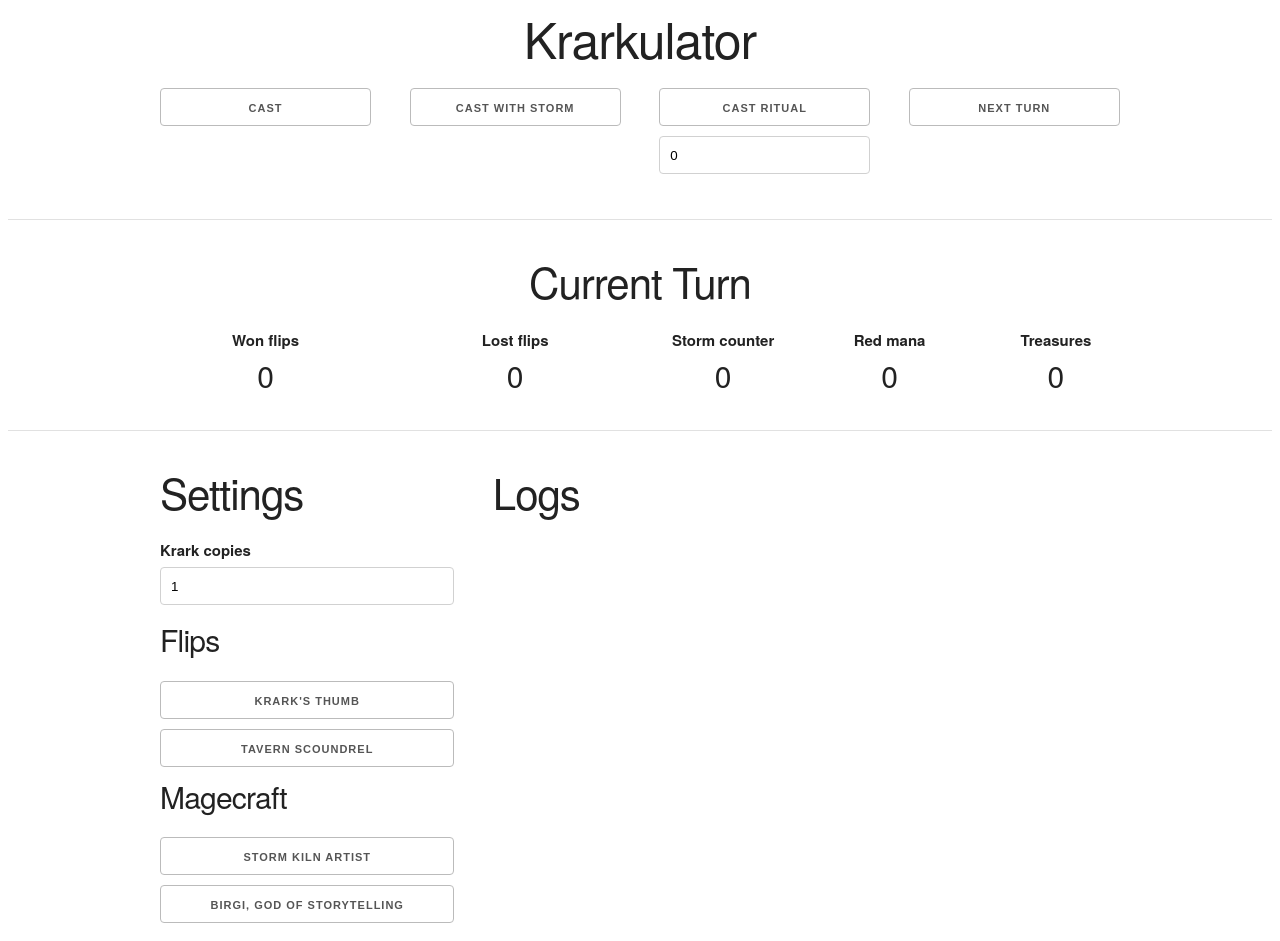
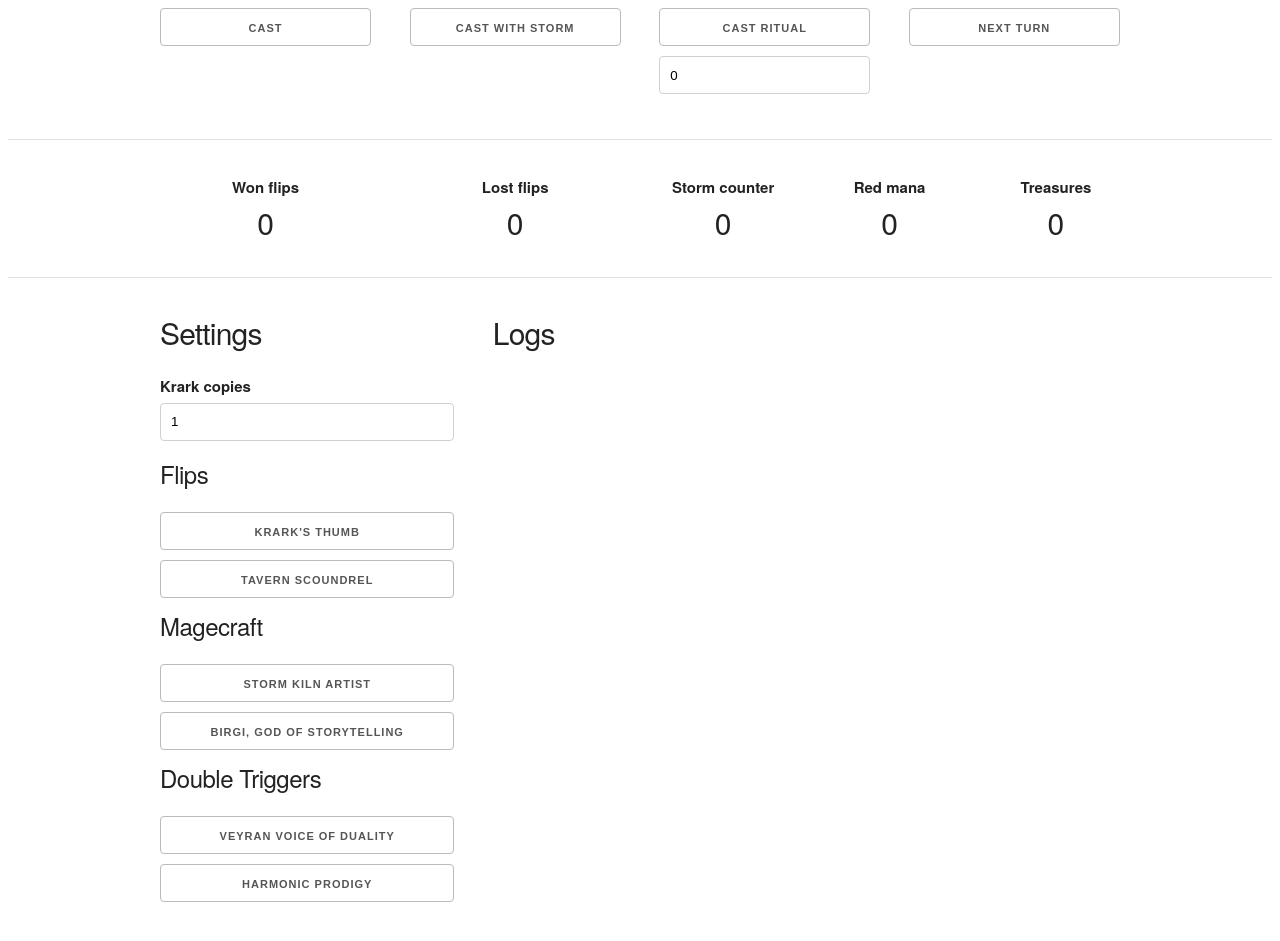
Before and after one commit to fsantand/krarkulator, a Vue app: page / in a window 1280 px wide. Shown: the top 941 px of the page. After the commit the page ends 920 px from the top, so only its background shows below. Built offline with nearby package versions, Linux system fonts and the light colour scheme; the HTML template or start-up script is replaced by a standard one.

Commit message:
fix(bug): count all treasures

```diff
--- a/src/App.vue
+++ b/src/App.vue
@@ -8,61 +8,65 @@
 
 const logs = ref([])
 
-const krarkCopies = ref(1);
+const krarkCopies = ref(1)
 
-const krarkThumb = ref(false);
-const tavernScoundrel = ref(false);
-const stormKilnArtist = ref(false);
-const birgi = ref(false);
-const veyran = ref(false);
-const harmonicProdigy = ref(false);
+const krarkThumb = ref(false)
+const tavernScoundrel = ref(false)
+const stormKilnArtist = ref(false)
+const birgi = ref(false)
+const veyran = ref(false)
+const harmonicProdigy = ref(false)
 
-const wonFlips = ref(0);
-const lostFlips = ref(0);
-const stormCount = ref(0);
-const redMana = ref(0);
-const treasures = ref(0);
+const wonFlips = ref(0)
+const lostFlips = ref(0)
+const stormCount = ref(0)
+const redMana = ref(0)
+const treasures = ref(0)
 
-const ritualManaAmount = ref(0);
+const ritualManaAmount = ref(0)
 
 function logAction(message) {
   logs.value.push(message)
 }
 
 function flipCoin() {
-  return Math.random() >= 0.5 ? 1 : 0;
+  return Math.random() >= 0.5 ? 1 : 0
 }
 
 function flipCoins(triggerAmount) {
-  const flippedCoins = Array(krarkCopies.value * triggerAmount).fill(0).map(flipCoin);
+  const flippedCoins = Array(krarkCopies.value * triggerAmount)
+    .fill(0)
+    .map(flipCoin)
 
   if (!krarkThumb.value) {
     return {
-      wonFlips: flippedCoins.filter(x => x === 1).length,
-      lostFlips: flippedCoins.filter(x => x === 0).length,
+      wonFlips: flippedCoins.filter((x) => x === 1).length,
+      lostFlips: flippedCoins.filter((x) => x === 0).length,
       choiceFlips: 0,
     }
   }
 
   for (let i = 0; i < flippedCoins.length; i++) {
-    flippedCoins[i] = flippedCoins[i]+flipCoin()
+    flippedCoins[i] = flippedCoins[i] + flipCoin()
   }
 
   return {
-    wonFlips: flippedCoins.filter(x => x === 2).length,
-    lostFlips: flippedCoins.filter(x => x === 0).length,
-    choiceFlips: flippedCoins.filter(x => x === 1).length,
+    wonFlips: flippedCoins.filter((x) => x === 2).length,
+    lostFlips: flippedCoins.filter((x) => x === 0).length,
+    choiceFlips: flippedCoins.filter((x) => x === 1).length,
   }
 }
 
-function optimizeFlips({wonFlips, lostFlips, choiceFlips}) {
-  logAction({message: `Optimizing flips: ${wonFlips} won, ${lostFlips} lost, ${choiceFlips} to choose`})
+function optimizeFlips({ wonFlips, lostFlips, choiceFlips }) {
+  logAction({
+    message: `Optimizing flips: ${wonFlips} won, ${lostFlips} lost, ${choiceFlips} to choose`,
+  })
   if (lostFlips == 0 && choiceFlips > 0) {
-    choiceFlips--;
-    lostFlips++;
+    choiceFlips--
+    lostFlips++
   }
   return {
-    wonFlips: wonFlips+choiceFlips,
+    wonFlips: wonFlips + choiceFlips,
     lostFlips: lostFlips,
   }
 }
@@ -71,37 +75,45 @@
   return 1 + +veyran.value + +harmonicProdigy.value
 }
 
+function resetCast() {
+  redMana.value = 0
+  treasures.value = 0
+  wonFlips.value = 0
+  lostFlips.value = 0
+
+}
+
 function castValidations(triggerAmount) {
   if (birgi.value) {
-    increaseRedMana(1*triggerAmount);
+    increaseRedMana(1 * triggerAmount)
   }
   if (stormKilnArtist.value) {
-    increaseTreasures(1*triggerAmount);
+    increaseTreasures(1 * triggerAmount)
   }
 }
 
 function copyValidations(copyAmount, triggerAmount) {
   if (stormKilnArtist.value) {
-    increaseTreasures(1*copyAmount*triggerAmount)
+    increaseTreasures(1 * copyAmount * triggerAmount)
   }
 }
 
 function flipValidations(flipAmount) {
   if (tavernScoundrel.value) {
-    increaseTreasures(2*flipAmount);
+    increaseTreasures(2 * flipAmount)
   }
 }
 
 function increaseRedMana(x) {
-  redMana.value = x;
+  redMana.value = redMana.value + x
 }
 
 function increaseTreasures(x) {
-  treasures.value = x;
+  treasures.value = treasures.value + x
 }
 
 function increaseStormCount() {
-  stormCount.value++;
+  stormCount.value++
 }
 
 //Actions
@@ -109,94 +121,104 @@
   logAction({
     message: `Casting a ritual of ${ritualManaAmount.value} mana...`,
     ritualAmount: ritualManaAmount.value,
-  });
-  const triggerAmount = getTriggerAmount();
+  })
+  resetCast();
+  const triggerAmount = getTriggerAmount()
   increaseStormCount()
   castValidations(triggerAmount)
-  let result = flipCoins(triggerAmount);
+  let result = flipCoins(triggerAmount)
   if (krarkThumb.value) {
-    result = optimizeFlips(result);
+    result = optimizeFlips(result)
   }
-  wonFlips.value = result.wonFlips;
-  lostFlips.value = result.lostFlips;
-  copyValidations(result.wonFlips, triggerAmount);
-  flipValidations(result.wonFlips);
+  wonFlips.value = result.wonFlips
+  lostFlips.value = result.lostFlips
+  copyValidations(result.wonFlips, triggerAmount)
+  flipValidations(result.wonFlips)
   increaseRedMana(result.wonFlips * ritualManaAmount.value)
-  logAction({message: `The cast cointains ${wonFlips.value} won flips and ${lostFlips.value} lost flips`});
+  logAction({
+    message: `The cast cointains ${wonFlips.value} won flips and ${lostFlips.value} lost flips`,
+  })
 }
 
 function castSpell() {
   logAction({
     message: `Casting a spell...`,
     ritualAmount: ritualManaAmount.value,
-  });
+  })
 
-  const triggerAmount = getTriggerAmount();
-  increaseStormCount();
+  resetCast();
+  const triggerAmount = getTriggerAmount()
+  increaseStormCount()
   castValidations(triggerAmount)
-  let result = flipCoins(triggerAmount);
+  let result = flipCoins(triggerAmount)
   if (krarkThumb.value) {
-    result = optimizeFlips(result);
+    result = optimizeFlips(result)
   }
-  wonFlips.value = result.wonFlips;
-  lostFlips.value = result.lostFlips;
-  flipValidations(result.wonFlips);
-  copyValidations(result.wonFlips, triggerAmount);
-  logAction({message: `The cast cointains ${wonFlips.value} won flips and ${lostFlips.value} lost flips`});
+  wonFlips.value = result.wonFlips
+  lostFlips.value = result.lostFlips
+  flipValidations(result.wonFlips)
+  copyValidations(result.wonFlips, triggerAmount)
+  logAction({
+    message: `The cast cointains ${wonFlips.value} won flips and ${lostFlips.value} lost flips`,
+  })
 }
 
 function castSpellWithStorm() {
   logAction({
     message: `Casting a spell with storm...`,
     ritualAmount: ritualManaAmount.value,
-  });
+  })
 
-  const triggerAmount = getTriggerAmount();
+  resetCast();
+  const triggerAmount = getTriggerAmount()
   castValidations(triggerAmount)
-  let result = flipCoins(triggerAmount);
+  let result = flipCoins(triggerAmount)
   if (krarkThumb.value) {
-    result = optimizeFlips(result);
+    result = optimizeFlips(result)
   }
-  wonFlips.value = result.wonFlips;
-  lostFlips.value = result.lostFlips;
-  flipValidations(result.wonFlips);
-  copyValidations(result.wonFlips, triggerAmount);
-  logAction({message: `The cast cointains ${wonFlips.value} won flips and ${lostFlips.value} lost flips`});
-  logAction({message: `The amount of copies of the spell is ${wonFlips.value + stormCount.value}`});
-  increaseStormCount();
+  wonFlips.value = result.wonFlips
+  lostFlips.value = result.lostFlips
+  flipValidations(result.wonFlips)
+  copyValidations(result.wonFlips, triggerAmount)
+  logAction({
+    message: `The cast cointains ${wonFlips.value} won flips and ${lostFlips.value} lost flips`,
+  })
+  logAction({
+    message: `The amount of copies of the spell is ${wonFlips.value + stormCount.value}`,
+  })
+  increaseStormCount()
 }
 
 function nextTurn() {
-  stormCount.value = 0;
-  redMana.value = 0;
-  treasures.value = 0;
-  wonFlips.value = 0;
-  lostFlips.value = 0;
+  stormCount.value = 0
+  redMana.value = 0
+  treasures.value = 0
+  wonFlips.value = 0
+  lostFlips.value = 0
 
   logAction({
-    message: 'Going into next turn'
-  });
+    message: 'Going into next turn',
+  })
 }
-
 </script>
 
 <template>
-  <header>
-    <h1 class="u-full-width centered">Krarkulator</h1>
-  </header>
-
   <main>
     <div class="container">
       <div class="row">
         <Button @click="castSpell" class="three columns" label="Cast" />
         <Button @click="castSpellWithStorm" class="three columns" label="Cast with Storm" />
-        <ButtonWithField @on-cast="castRitual" v-model='ritualManaAmount' class="three columns" label="Cast ritual" />
+        <ButtonWithField
+          @on-cast="castRitual"
+          v-model="ritualManaAmount"
+          class="three columns"
+          label="Cast ritual"
+        />
         <Button @click="nextTurn" class="three columns" label="Next Turn" />
       </div>
     </div>
     <hr />
     <div class="container">
-      <h2 class="centered">Current Turn</h2>
       <div class="row">
         <Counter v-model="wonFlips" class="three columns" title="Won flips" />
         <Counter v-model="lostFlips" class="three columns" title="Lost flips" />
@@ -209,12 +231,12 @@
     <div class="container">
       <div class="row">
         <div class="four columns">
-          <h2>Settings</h2>
+          <h4>Settings</h4>
           <div>
             <label for="krarkCopies">Krark copies</label>
             <input class="u-full-width" type="number" v-model="krarkCopies" />
           </div>
-          <h4>Flips</h4>
+          <h5>Flips</h5>
           <SettingCheck
             @click="logAction({ message: 'Krark\'s Thumb toggled', value: krarkThumb })"
             v-model="krarkThumb"
@@ -225,7 +247,7 @@
             v-model="tavernScoundrel"
             label="Tavern Scoundrel"
           />
-          <h4>Magecraft</h4>
+          <h5>Magecraft</h5>
           <SettingCheck
             @click="logAction({ message: 'Storm-Kiln Artist toggled', value: stormKilnArtist })"
             v-model="stormKilnArtist"
@@ -236,7 +258,7 @@
             v-model="birgi"
             label="Birgi, God of Storytelling"
           />
-          <h4>Double Triggers</h4>
+          <h5>Double Triggers</h5>
           <SettingCheck
             @click="logAction({ message: 'Veyran, Voice of Duality toggled', value: veyran })"
             v-model="veyran"
@@ -250,7 +272,7 @@
         </div>
 
         <div class="eight columns">
-          <h2>Logs</h2>
+          <h4>Logs</h4>
           <Logs v-model="logs" />
         </div>
       </div>
--- a/src/components/ButtonWithField.vue
+++ b/src/components/ButtonWithField.vue
@@ -1,12 +1,12 @@
 <script setup>
 defineProps(['label', 'callback'])
-defineEmits([ 'onCast' ]);
+defineEmits(['onCast'])
 const model = defineModel()
 </script>
 
 <template>
   <div>
     <button @click="$emit('onCast')" class="button u-full-width">{{ label }}</button>
-    <input type="number" class="u-full-width" name="generatedMana" v-model.number="model"/>
+    <input type="number" class="u-full-width" name="generatedMana" v-model.number="model" />
   </div>
 </template>
```
